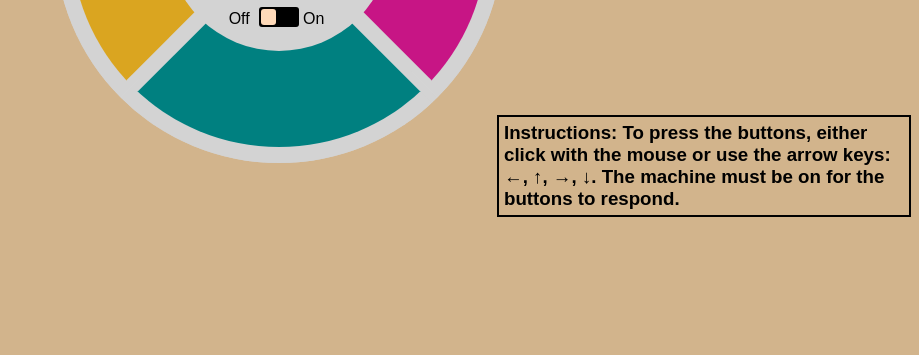
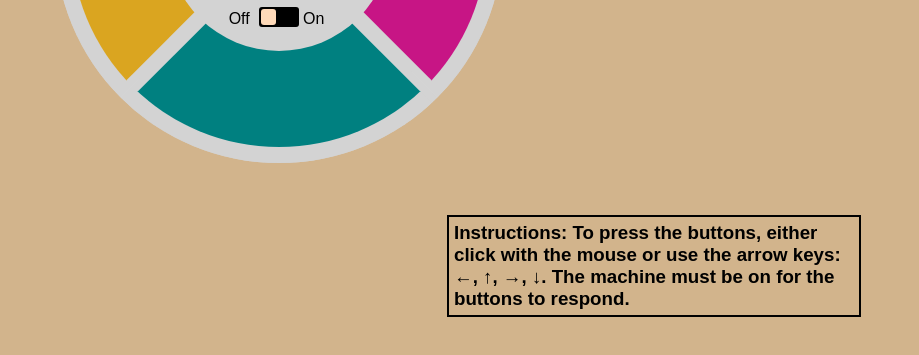
Before and after one commit to mlampert84/Simon-Game, a plain HTML site: page index.html in a window 1280 px wide. Shown: the part 385-740 px from the top of the page, without its empty margins (361-1280 px from the left). Drawn offline with nearby package versions, Linux system fonts and the light colour scheme.

Commit message:
Moving instruction box

```diff
--- a/css/style.css
+++ b/css/style.css
@@ -14,8 +14,9 @@ h3{
   text-align: left;
   border-style: solid;
   border-width: 2px;
-  margin-top: 400px;
-float: right;
+  margin-top: 500px;
+  margin-right: 50px;
+  float: right;
   padding: 5px;
 }
 
```
Also changed, not shown: css/style-min.css (+1 -1 lines).
